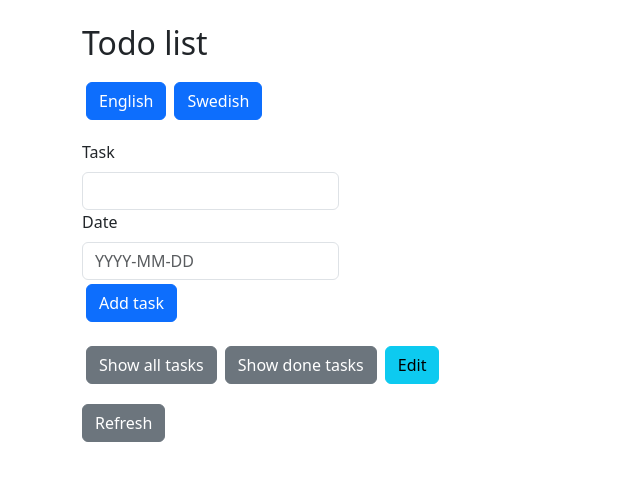
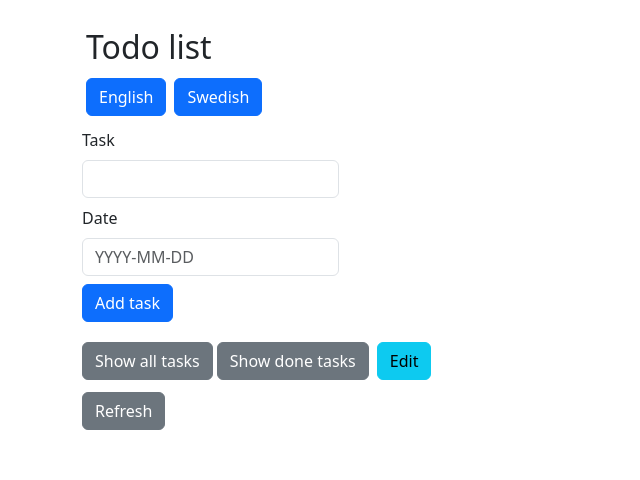
Before and after one commit to MikaelLinusHakansson/todo-standalone, a Vue app in the folder todo-app-standalone/: page / in a window 1280 px wide. Shown: the top 480 px of the page, without its empty margins (0-640 px from the left). Built offline with nearby package versions, Linux system fonts and the light colour scheme.

Commit message:
added spacing

```diff
--- a/todo-app-standalone/src/App.vue
+++ b/todo-app-standalone/src/App.vue
@@ -21,7 +21,7 @@
       :toggle-edit="ToggleEdit">
     </task-controls>
 
-    <button @click="fetchData" class="btn btn-secondary">Refresh</button>
+    <button @click="fetchData" class="btn btn-secondary mb-3">Refresh</button>
 
     <div
       class="mb-3"
@@ -65,7 +65,7 @@ export default {
     TaskControls,
     TaskEditor,
     TaskCompletedList,
-    TaskAllTasksList
+    TaskAllTasksList,
   },
 
   data() {
--- a/todo-app-standalone/src/components/TaskChangeLanguage.vue
+++ b/todo-app-standalone/src/components/TaskChangeLanguage.vue
@@ -1,5 +1,5 @@
 <template>
-    <div class="mb-3">
+    <div class="mb-2">
 
         <button
             @click="changeTheLanguage('en')"
--- a/todo-app-standalone/src/components/TaskControls.vue
+++ b/todo-app-standalone/src/components/TaskControls.vue
@@ -1,11 +1,11 @@
 <template>
     <div>
 
-        <div class="mb-3">
+        <div class="mb-2">
 
             <button
                 @click="toggleAll"
-                class="btn btn-secondary m-1">
+                class="btn btn-secondary">
                     {{ $t('showAll') }}
             </button>
 
--- a/todo-app-standalone/src/components/TaskForm.vue
+++ b/todo-app-standalone/src/components/TaskForm.vue
@@ -13,7 +13,7 @@
             :id="taskNameId"
             :name="taskNameId"
             v-model="taskName"
-            class="form-control">
+            class="form-control mb-2">
 
         <label
             :for="taskDateId"
@@ -28,11 +28,11 @@
             :id="taskDateId"
             v-model="taskDate"
             placeholder="YYYY-MM-DD"
-            class="form-control">
+            class="form-control mb-2">
 
         <button
             @click="submitNewTask"
-            class="btn btn-primary m-1">
+            class="btn btn-primary">
                 {{ $t('add') }}
                 <!-- https://gitbrent.github.io/bootstrap-switch-button/ -->
         </button>
--- a/todo-app-standalone/src/components/TaskTitleHeader.vue
+++ b/todo-app-standalone/src/components/TaskTitleHeader.vue
@@ -1,6 +1,6 @@
 <template>
 
-    <div class="mb-3">
+    <div class="m-1">
         <h2>{{ $t('todo') }}</h2>
     </div>
 
```
